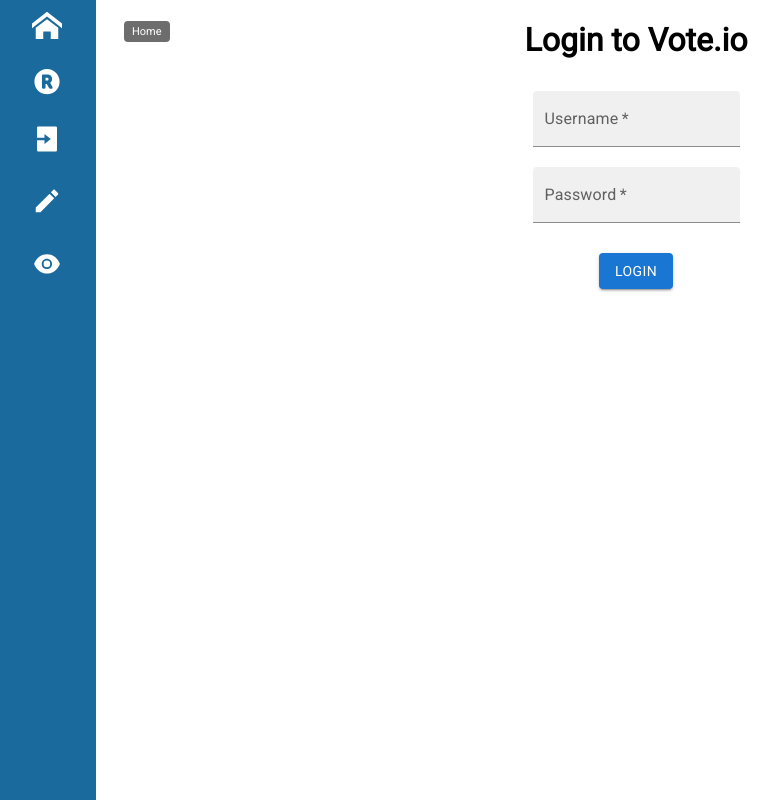
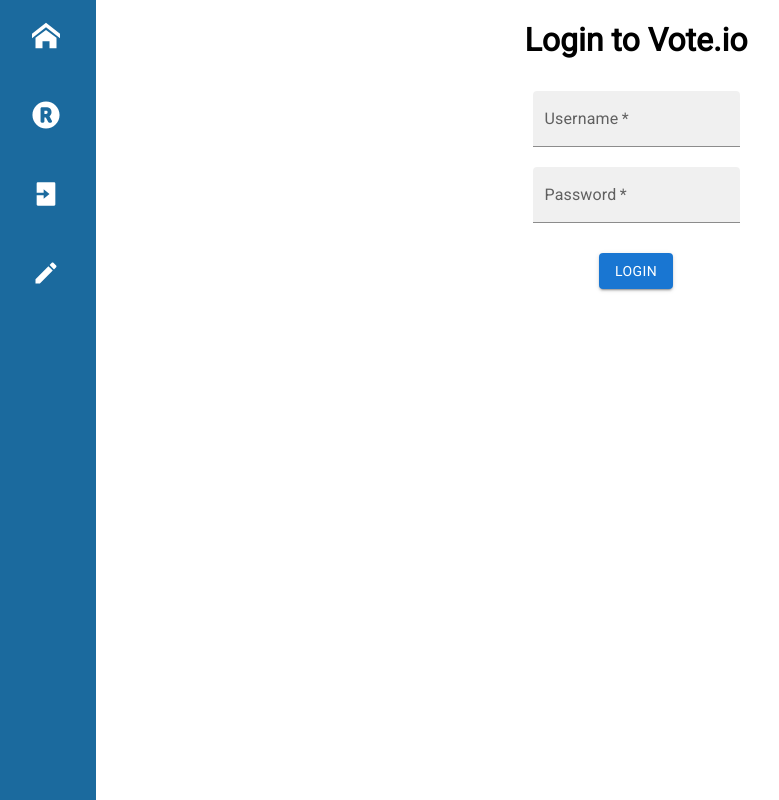
Before and after one commit to arifire21/vote.io, a React (Create React App) app in the folder client/: page /login in a window 1280 px wide. Shown: the whole page, without its empty margins (4-783 px from the left). Built offline with nearby package versions, Linux system fonts and the light colour scheme.

Commit message:
redo navbar buttons

```diff
--- a/client/src/App.css
+++ b/client/src/App.css
@@ -79,7 +79,16 @@ h1{
 }
 
 .navlink-item {
+  margin: 10px 0;
   text-align: center;
+}
+
+.link {
+  color: #FFF;
+}
+.link:hover {
+  transition: all 0.4s;
+   color: rgb(186, 186, 186)
 }
 
 .first-last{
@@ -89,15 +98,10 @@ h1{
 /* #new-user-fn {
   margin: 0px 40px;
 } */
-.navbar-tooltip{
-  margin-top: 10px;
-  transform: scale(2.0);
-  margin-bottom: 10px;
-}
 
-.navbar-tooltip :hover{
+/* .navbar-tooltip :hover{
   background-color: white;
-}
+} */
 
 .text-center{
   text-align: center;
--- a/client/src/components/Navbar.js
+++ b/client/src/components/Navbar.js
@@ -1,11 +1,10 @@
-import { Button, Tooltip } from "@mui/material";
+import { IconButton, Tooltip } from "@mui/material";
 import { Link } from "react-router-dom";
 
 import { ImHome} from 'react-icons/im';
-
 import { RiLoginBoxFill} from 'react-icons/ri';
 import { IoMdCreate} from 'react-icons/io';
-import { AiFillEye} from 'react-icons/ai';
+// import { AiFillEye} from 'react-icons/ai';
 import { FaRegistered} from 'react-icons/fa';
 
 export default function Navbar() {
@@ -13,44 +12,38 @@ export default function Navbar() {
         <div className="navbar">
             <div className="navlink-container">
                 <div className="navlink-item">
-                    <div className="navbar-tooltip">
-                        <Tooltip title="Home" placement="right">
-                            <Button variant="text" size="large">
-                                <Link to="/"><ImHome color="white"/></Link>
-                            </Button>
-                        </Tooltip>
-                    </div>
-                </div>
-                <div className="navlink-item">
-                    <div className="navbar-tooltip">
-                    <Tooltip title="Register" placement="right">
-                        <Button variant="text" size="small">
-                            <Link to="/create-account"><FaRegistered color="white"/></Link>
-                        </Button>
+                    <Tooltip title="Home" placement="right" arrow>
+                        <IconButton size="large" aria-label="home">
+                            <Link to="/" className="link"><ImHome/></Link>
+                        </IconButton>
                     </Tooltip>
-                    </div>
-                </div>
-                <div className="navlink-item">
-                   <div className="navbar-tooltip">
-                        <Tooltip title="Login" placement="right">
-                            <Button variant="text" size="large">
-                                <Link to="/login"><RiLoginBoxFill color="white"/></Link>
-                            </Button>
-                        </Tooltip>
-                    </div>
                 </div>
 
                 <div className="navlink-item">
-                    <div className="navbar-tooltip">
-                        <Tooltip title="Create Election" placement="right">
-                            <Button variant="text" size="large">
-                                <Link to="/create-poll"><IoMdCreate color="white"/></Link>
-                            </Button>
-                        </Tooltip>
-                    </div>
+                    <Tooltip title="Register" placement="right" arrow>
+                        <IconButton size="large" aria-label="register">
+                            <Link to="/create-account" className="link"><FaRegistered/></Link>
+                        </IconButton>
+                    </Tooltip>
                 </div>
 
                 <div className="navlink-item">
+                    <Tooltip title="Login" placement="right" arrow>
+                        <IconButton size="large" aria-label="login">
+                            <Link to="/login" className="link"><RiLoginBoxFill/></Link>
+                        </IconButton>
+                    </Tooltip>
+                </div>
+
+                <div className="navlink-item">
+                    <Tooltip title="Create Election" placement="right" arrow>
+                        <IconButton size="large" aria-label="create-election">
+                            <Link to="/create-poll" className="link"><IoMdCreate/></Link>
+                        </IconButton>
+                    </Tooltip>
+                </div>
+
+                {/* <div className="navlink-item">
                     <div className="navbar-tooltip">
                         <Tooltip title="View Polls" placement="right">
                             <Button variant="text" size="large">
@@ -58,7 +51,7 @@ export default function Navbar() {
                             </Button>
                         </Tooltip>
                     </div>
-                </div>
+                </div> */}
             </div>
         </div>
     );
```
Also changed, not shown: 1 other file (tests, documents, lock files or other folders).
